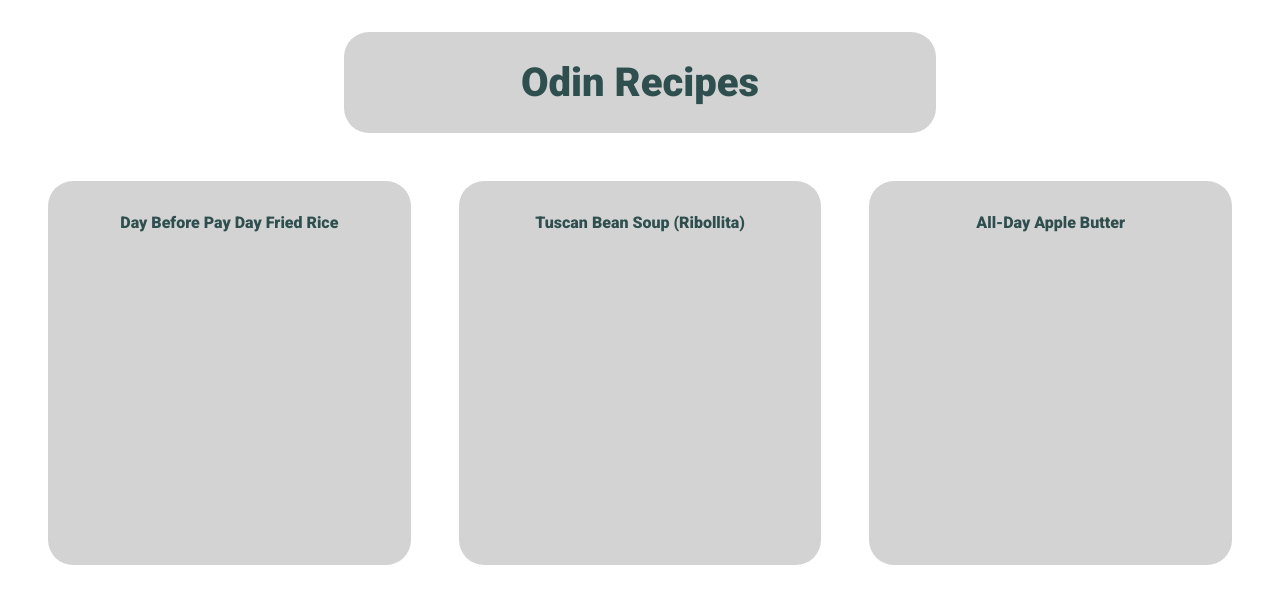
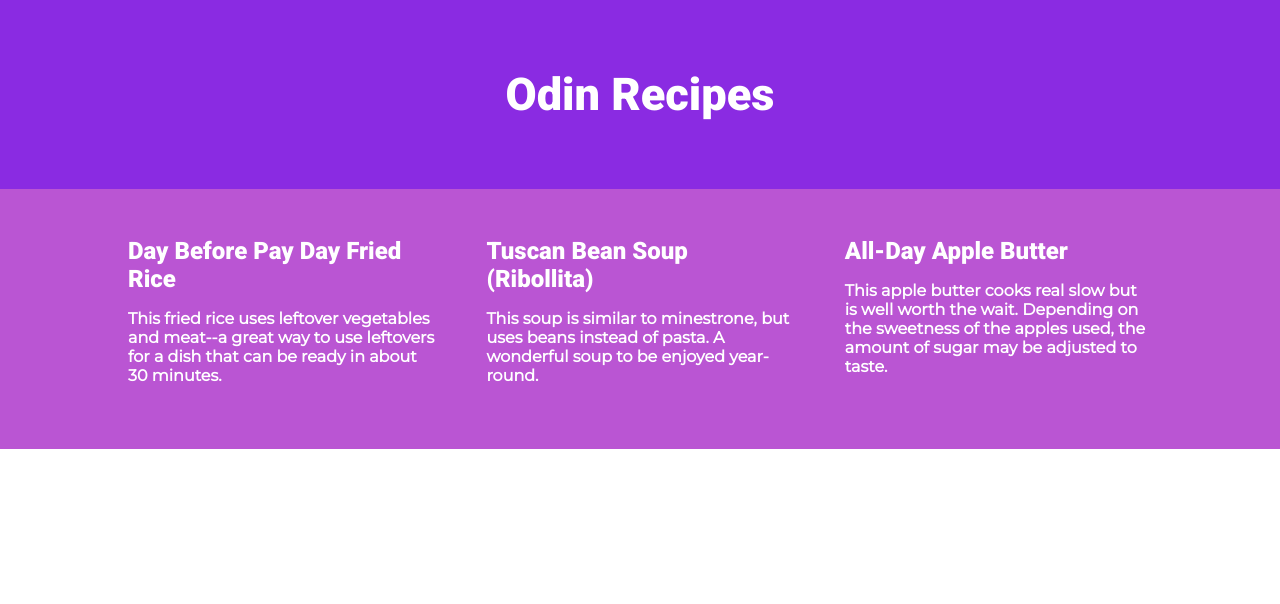
Before and after one commit to th3grimreaper/odin-recipes, a plain HTML site: page index.html in a window 1280 px wide. Drawn offline with Linux system fonts and the light colour scheme.

Commit message:
make some modifications to index.html

```diff
--- a/index.html
+++ b/index.html
@@ -9,14 +9,27 @@
 </head>
 <body>
   <div class="heading">
-    <h1>Odin Recipes</h1>
+    <div class="container">
+      <h1>Odin Recipes</h1>
+    </div>
   </div>
   <div class="recipes">
-    <ul class="card">
-      <li><a href="recipes/friedrice.html">Day Before Pay Day Fried Rice</a></li>
-      <li><a href="recipes/beansoup.html">Tuscan Bean Soup (Ribollita)</a></li>
-      <li><a href="recipes/applebutter.html">All-Day Apple Butter</a></li>
-    </ul>
+    <div class="container">
+      <ul class="card row">
+        <li class="a-card">
+          <h2><a href="recipes/friedrice.html">Day Before Pay Day Fried Rice</a></h2>
+    <p class="para">This fried rice uses leftover vegetables and meat--a great way to use leftovers for a dish that can be ready in about 30 minutes.</p>
+        </li>
+        <li class="a-card">
+          <h2><a href="recipes/beansoup.html">Tuscan Bean Soup (Ribollita)</a></h2>
+          <p class="para">This soup is similar to minestrone, but uses beans instead of pasta. A wonderful soup to be enjoyed year-round.</p>
+        </li>
+        <li class="a-card">
+          <h2><a href="recipes/applebutter.html">All-Day Apple Butter</a></h2>
+          <p>This apple butter cooks real slow but is well worth the wait. Depending on the sweetness of the apples used, the amount of sugar may be adjusted to taste.</p>
+        </li>
+      </ul>
+    </div>
   </div>
 </body>
 </html>
--- a/styles/homestyle.css
+++ b/styles/homestyle.css
@@ -1,47 +1,71 @@
+@import url('https://fonts.googleapis.com/css2?family=Montserrat&display=swap');
+
 html {
   font-size: 16px;
+}
+
+body {
+  margin: 0;
+  font-family: 'Montserrat', sans-serif;
+}
+
+h1, h2 {
   font-family: 'Roboto', sans-serif;
 }
 
-body {
-  margin: 0 1em;
-  padding: 2em;
+.heading {
+  background-color: blueviolet;
+  color: white;
+  font-size: 1.4125em;
+  padding: 3em 0;
+  text-align: center;
 }
 
-.heading {
-  background-color: lightgrey;
-  color: darkslategray;
-  font-size: 20px;
-  margin: auto;
-  display: flex;
-  width: 50%;
-  justify-content: center;
-  border-radius: 25px;
+h1, h2 {
+  margin: 0;
+}
+
+.container {
+  width: 80%;
+  margin: 0 auto;
+}
+
+.card {
+  margin: 0;
+  padding: 3em 0;
+  list-style-type: none;
+  text-align: left;
 }
 
 .recipes {
-  flex: 1;
-  margin-top: 3em;
+  background-color: mediumorchid;
 }
 
-.card {
-  padding: 0;
-  display: flex;
-  gap: 3em;
-  list-style-type: none;
+.a-card {
+  font-weight: bold;
+  color: white;
 }
 
-li {
-  flex: 1;
-  padding: 2em;
-  background-color: lightgrey;
-  font-weight: bold;
-  text-align: center;
-  height: 40vh;
-  border-radius: 25px;
+.a-card + .a-card {
+  padding-top: 1em;
 }
 
 a {
   text-decoration: none;
-  color: darkslategrey;
+  color: white;
 }
+
+@media (min-width: 600px) {
+  .row {
+    display: flex;
+    justify-content: space-between;
+  }
+
+  .a-card {
+    width: 30%;
+  }
+
+  .a-card + .a-card {
+    padding-top: 0;
+  }
+}
```
